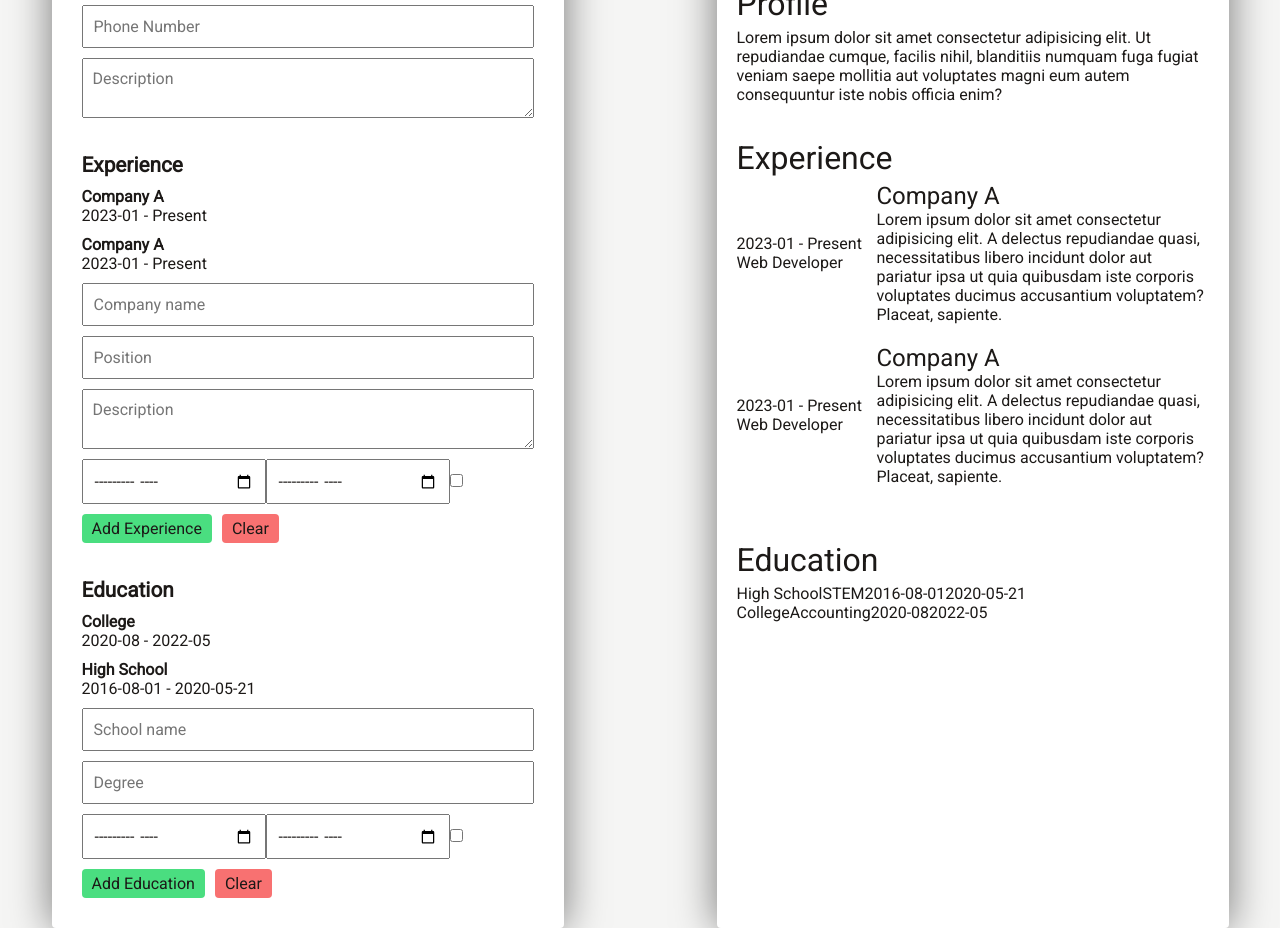
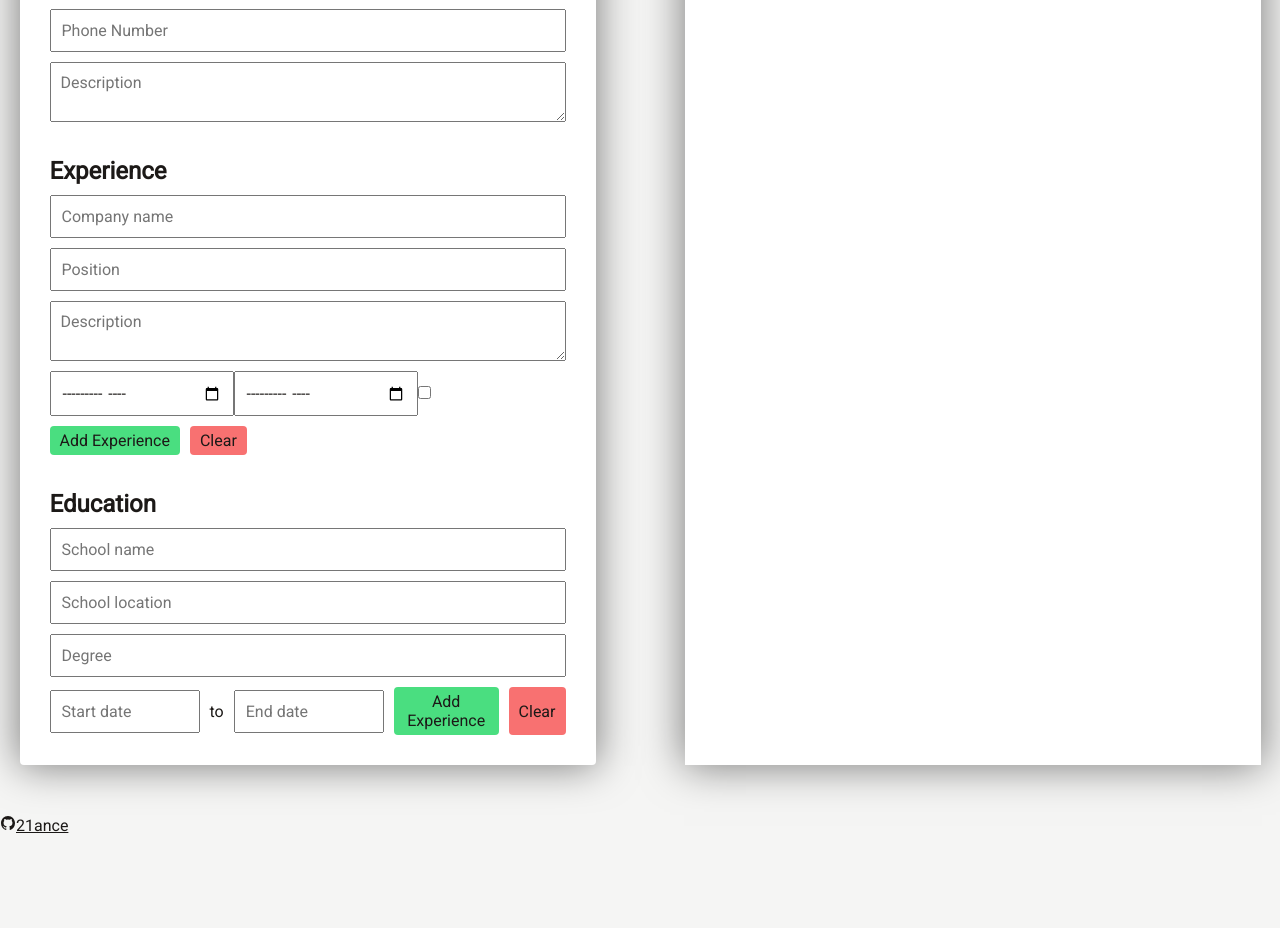
Before and after one commit to 21ance/cv-app, a React (Create React App) app: page / in a window 1280 px wide. Shown: the part 340-1268 px from the top of the page. After the commit the page ends 1175 px from the top, so only its background shows below. Built offline with nearby package versions, Linux system fonts and the light colour scheme; a web font is replaced by a local one.

Commit message:
update preview - add styling to education preview - add location input to educationForm component - add footer component

```diff
--- a/src/App.js
+++ b/src/App.js
@@ -1,18 +1,24 @@
 import { useState } from "react";
 import Header from "./components/Header";
+import Footer from "./components/Footer";
 import EditorContainer from "./components/editor/EditorContainer";
 import Preview from "./components/preview/Preview";
 
 const App = () => {
   const [personalInfo, setPersonalInfo] = useState({
-    name: "Hello Doge",
-    email: "helloworld@doge.com",
-    phone: "022-0222-241412",
-    desc: "Lorem ipsum dolor sit amet consectetur adipisicing elit. Ut repudiandae cumque, facilis nihil, blanditiis numquam fuga fugiat veniam saepe mollitia aut voluptates magni eum autem consequuntur iste nobis officia enim?",
+    name: "",
+    email: "",
+    phone: "",
+    desc: "",
+    // name: "Hello Doge",
+    // email: "helloworld@doge.com",
+    // phone: "022-0222-241412",
+    // desc: "Lorem ipsum dolor sit amet consectetur adipisicing elit. Ut repudiandae cumque, facilis nihil, blanditiis numquam fuga fugiat veniam saepe mollitia aut voluptates magni eum autem consequuntur iste nobis officia enim?",
   });
 
   const [educationForm, setEducationForm] = useState({
     schoolName: "",
+    schoolLocation: "",
     degree: "",
     startDate: "",
     endDate: "",
@@ -20,23 +26,24 @@ const App = () => {
   });
 
   const [education, setEducation] = useState([
-    {
-      schoolName: "High School",
-      degree: "STEM",
-      startDate: "2016-08-01",
-      endDate: "2020-05-21",
-      id: 0,
-    },
-    {
-      schoolName: "College",
-      degree: "Accounting",
-      startDate: "2020-08",
-      endDate: "2022-05",
-      id: 1,
-    },
+    // {
+    //   schoolName: "High School",
+    //   schoolLocation: "Some Rando Location",
+    //   degree: "STEM",
+    //   startDate: "2016-08-01",
+    //   endDate: "2020-05-21",
+    //   id: 0,
+    // },
+    // {
+    //   schoolName: "College",
+    //   schoolLocation: "Some Rando Location",
+    //   degree: "Accounting",
+    //   startDate: "2020-08",
+    //   endDate: "2022-05",
+    //   id: 1,
+    // },
   ]);
 
-  //
   const [experienceForm, setExperienceForm] = useState({
     companyName: "",
     position: "",
@@ -47,24 +54,33 @@ const App = () => {
   });
 
   const [experience, setExperience] = useState([
-    {
-      companyName: "Company A",
-      position: "Web Developer",
-      description:
-        "Lorem ipsum dolor sit amet consectetur adipisicing elit. A delectus repudiandae quasi, necessitatibus libero incidunt dolor aut pariatur ipsa ut quia quibusdam iste corporis voluptates ducimus accusantium voluptatem? Placeat, sapiente.",
-      startDate: "2023-01",
-      endDate: "Present",
-      id: 0,
-    },
-    {
-      companyName: "Company A",
-      position: "Web Developer",
-      description:
-        "Lorem ipsum dolor sit amet consectetur adipisicing elit. A delectus repudiandae quasi, necessitatibus libero incidunt dolor aut pariatur ipsa ut quia quibusdam iste corporis voluptates ducimus accusantium voluptatem? Placeat, sapiente.",
-      startDate: "2023-01",
-      endDate: "Present",
-      id: 1,
-    },
+    // {
+    //   companyName: "Company A",
+    //   position: "Web Developer",
+    //   description:
+    //     "Lorem ipsum dolor sit amet consectetur adipisicing elit. A delectus repudiandae quasi, necessitatibus libero incidunt dolor aut pariatur ipsa ut quia quibusdam iste corporis voluptates ducimus accusantium voluptatem? Placeat, sapiente.",
+    //   startDate: "June 2022",
+    //   endDate: "Present",
+    //   id: 0,
+    // },
+    // {
+    //   companyName: "Company A",
+    //   position: "Web Developer",
+    //   description:
+    //     "Lorem ipsum dolor sit amet consectetur adipisicing elit. A delectus repudiandae quasi, necessitatibus libero incidunt dolor aut pariatur ipsa ut quia quibusdam iste corporis voluptates ducimus accusantium voluptatem? Placeat, sapiente.",
+    //   startDate: "August 2017",
+    //   endDate: "July 2021",
+    //   id: 1,
+    // },
+    // {
+    //   companyName: "Company A",
+    //   position: "Web Developer",
+    //   description:
+    //     "Lorem ipsum dolor sit amet consectetur adipisicing elit. A delectus repudiandae quasi, necessitatibus libero incidunt dolor aut pariatur ipsa ut quia quibusdam iste corporis voluptates ducimus accusantium voluptatem? Placeat, sapiente.",
+    //   startDate: "August 2017",
+    //   endDate: "July 2021",
+    //   id: 2,
+    // },
   ]);
 
   return (
@@ -87,6 +103,7 @@ const App = () => {
         education={education}
         experience={experience}
       />
+      <Footer />
     </div>
   );
 };
--- /dev/null
+++ b/src/components/Footer.js
@@ -0,0 +1,12 @@
+const Footer = () => {
+  return (
+    <footer>
+      <a href="https://github.com/21ance/cv-app" target="_blank">
+        <ion-icon name="logo-github"></ion-icon>
+        21ance
+      </a>
+    </footer>
+  );
+};
+
+export default Footer;
--- a/src/components/editor/EditorContainer.js
+++ b/src/components/editor/EditorContainer.js
@@ -14,14 +14,14 @@ const EditorContainer = (props) => {
       />
       <FormSectionHeader title="Experience" />
       {props.experience
-        .map((edu, key) => {
+        .map((exp, key) => {
           return (
             <PreviewAction
-              key={edu.id}
-              name={edu.companyName}
-              startDate={edu.startDate}
-              endDate={edu.endDate}
-              id={edu.id}
+              key={exp.id}
+              name={exp.companyName}
+              startDate={exp.startDate}
+              endDate={exp.endDate}
+              id={exp.id}
               items={props.experience}
               setItems={props.setExperience}
               setForm={props.setExperienceForm}
--- a/src/components/editor/form/EducationForm.js
+++ b/src/components/editor/form/EducationForm.js
@@ -27,6 +27,7 @@ const Education = (props) => {
         ...props.education,
         {
           schoolName: props.educationForm.schoolName,
+          schoolLocation: props.educationForm.schoolLocation,
           degree: props.educationForm.degree,
           startDate: props.educationForm.startDate,
           endDate: props.educationForm.endDate,
@@ -39,6 +40,7 @@ const Education = (props) => {
       const newEducation = [...props.education];
       newEducation[props.educationForm.id] = {
         schoolName: props.educationForm.schoolName,
+        schoolLocation: props.educationForm.schoolLocation,
         degree: props.educationForm.degree,
         startDate: props.educationForm.startDate,
         endDate: props.educationForm.endDate,
@@ -55,6 +57,7 @@ const Education = (props) => {
   function resetForm() {
     props.setEducationForm({
       schoolName: "",
+      schoolLocation: "",
       degree: "",
       startDate: "",
       endDate: "",
@@ -81,6 +84,17 @@ const Education = (props) => {
         onChange={(e) =>
           props.setEducationForm({
             ...props.educationForm,
+            schoolLocation: e.target.value,
+          })
+        }
+        placeholder="School location"
+        value={props.educationForm.schoolLocation}
+      />
+      <input
+        type="text"
+        onChange={(e) =>
+          props.setEducationForm({
+            ...props.educationForm,
             degree: e.target.value,
           })
         }
@@ -88,9 +102,9 @@ const Education = (props) => {
         placeholder="Degree"
         required
       />
-      <div className="date">
+      <div className="date-buttons">
         <input
-          type="month"
+          type="text"
           onChange={(e) =>
             props.setEducationForm({
               ...props.educationForm,
@@ -98,27 +112,28 @@ const Education = (props) => {
             })
           }
           value={props.educationForm.startDate}
+          placeholder="Start date"
           required
         />
+        <span>to</span>
         <input
-          type="month"
+          type="text"
           onChange={(e) =>
             props.setEducationForm({
               ...props.educationForm,
               endDate: e.target.value,
             })
           }
-          disabled={present}
           value={props.educationForm.endDate}
+          placeholder="End date"
           required
         />
-        <input type="checkbox" onChange={(e) => handleCheckbox()} />
+        <ActionButtons
+          form={props.educationForm}
+          setForm={props.setEducationForm}
+          title="Add Experience"
+        />
       </div>
-      <ActionButtons
-        form={props.educationForm}
-        setForm={props.setEducationForm}
-        title="Add Education"
-      />
     </form>
   );
 };
--- a/src/components/preview/Preview.js
+++ b/src/components/preview/Preview.js
@@ -1,8 +1,5 @@
 const Preview = (props) => {
   const { personalInfo, education, experience } = props;
-  console.log(personalInfo);
-  console.log(education);
-  console.log(experience);
 
   return (
     <div className="preview-cv">
@@ -11,40 +8,60 @@ const Preview = (props) => {
         <span>{personalInfo.email}</span>
         <span>{personalInfo.phone}</span>
       </div>
+      {personalInfo.desc !== "" && (
         <div className="preview-section">
           <span className="preview-title">Profile</span>
           <p>{personalInfo.desc}</p>
         </div>
+      )}
+      {experience.length !== 0 && (
         <div className="preview-section">
           <span className="preview-title">Experience</span>
-        {experience.map((exp, key) => {
+          {experience
+            .map((exp, key) => {
               return (
-            <div className="preview-experience">
-              <span className="preview-exp-company">{exp.companyName}</span>
-              <div className="preview-exp-leftside">
-                <span>
-                  {exp.startDate} - {exp.endDate}
+                <div className="preview-experience" key={exp.id}>
+                  <span className="preview-exp-highlight">{exp.position}</span>
+                  <span>{exp.companyName}</span>
+                  <span className="preview-date">
+                    <span>{exp.startDate} - </span>
+                    <span>{exp.endDate}</span>
                   </span>
-                <span>{exp.position}</span>
-              </div>
                   <p>{exp.description}</p>
                 </div>
               );
-        })}
+            })
+            .reverse()}
         </div>
+      )}
+      {education.length !== 0 && (
         <div className="preview-section">
           <span className="preview-title">Education</span>
-        {education.map((edu, key) => {
+          {education
+            .map((edu, key) => {
               return (
-            <div>
+                <div className="preview-experience" key={edu.id}>
+                  {edu.schoolLocation === "" ? (
+                    <span className="preview-exp-highlight">
                       {edu.schoolName}
-              {edu.degree}
-              {edu.startDate}
-              {edu.endDate}
+                    </span>
+                  ) : (
+                    <span className="preview-exp-highlight">
+                      {edu.schoolName}, {edu.schoolLocation}
+                    </span>
+                  )}
+                  <span>{edu.degree}</span>
+                  <span className="preview-date">
+                    <span>{edu.startDate} - </span>
+                    <span>{edu.endDate}</span>
+                  </span>
+                  <p>{edu.description}</p>
                 </div>
               );
-        })}
+            })
+            .reverse()}
         </div>
+      )}
     </div>
   );
 };
--- a/src/styles/_editor.scss
+++ b/src/styles/_editor.scss
@@ -1,5 +1,3 @@
-@import './variables';
-
 .editor-container{
   display: flex;
   flex-direction: column;
@@ -9,7 +7,8 @@
   padding: 30px;
   border-radius: 4px;
   box-shadow: 0 0 40px 1px rgb(0 0 0 / 50%);
-  width: 40vw;
+  width: 45vw;
+  height: fit-content;
   justify-self: center;
 
   .info {
@@ -20,10 +19,29 @@
     input, textarea{
       padding: 10px;
     }
+
+    textarea{
+      height: auto;
+    }
+
+    .date-buttons {
+      display: grid;
+      grid-template-columns: repeat(3, auto) 1fr;
+      gap: 10px;
+      align-items: center;
+
+      input {
+        width: 150px;
+      }
+
+      .action-buttons{
+        justify-self: end;
+      }
+    }
   }
 
   h2 {
-    font-size: 1.3rem;
+    font-size: 1.5rem;
   }
 
   .component-header {
--- /dev/null
+++ b/src/styles/_footer.scss
@@ -0,0 +1,22 @@
+footer {
+  grid-column: 1 / -1;
+  display: flex;
+  justify-content: center;
+  align-items: center;
+  background-color: $header-color;
+  height: 30px;
+
+  a {
+    display: flex;
+    gap: 2px;
+  }
+
+  ion-icon {
+    font-size: 1.1rem;
+  }
+
+  a, ion-icon {
+    color: $header-font-color;
+    text-decoration: none;
+  }
+}
--- a/src/styles/_preview.scss
+++ b/src/styles/_preview.scss
@@ -2,9 +2,10 @@
   display: flex;
   flex-direction: column;
   background-color: $container-color;
-  border-radius: 4px;
   box-shadow: 0 0 40px 1px rgb(0 0 0 / 50%);
-  width: 40vw;
+  width: 45vw;
+  // min-height: 800px;
+  // height: fit-content;
   justify-self: center;
   word-wrap: break-word;
 
@@ -34,17 +35,27 @@
       grid-template-columns: 140px 1fr;
       padding-bottom: 20px;
 
-      .preview-exp-leftside{
-        grid-row: 1 / 3;
+      .preview-date{
+        grid-row: 1 / 4;
         grid-column: 1 / 2;
+        align-self: center;
         display: flex;
         flex-direction: column;
-        justify-content: center;
+        gap: 5px;
       }
 
-      .preview-exp-company{
+      .preview-exp-highlight{
         font-size: 1.5rem;
       }
+    }
+
+    .preview-experience:last-child{
+      padding-bottom: 0px;
+    }
+
+    span {
+      word-wrap: break-word;
+      overflow: hidden;
     }
   }
 
```
Lines whose indentation alone changed are shown as unchanged.
